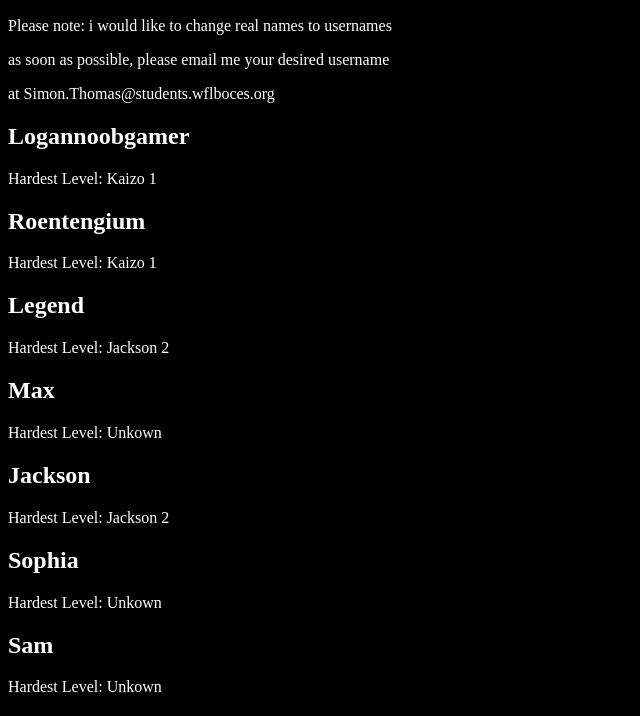
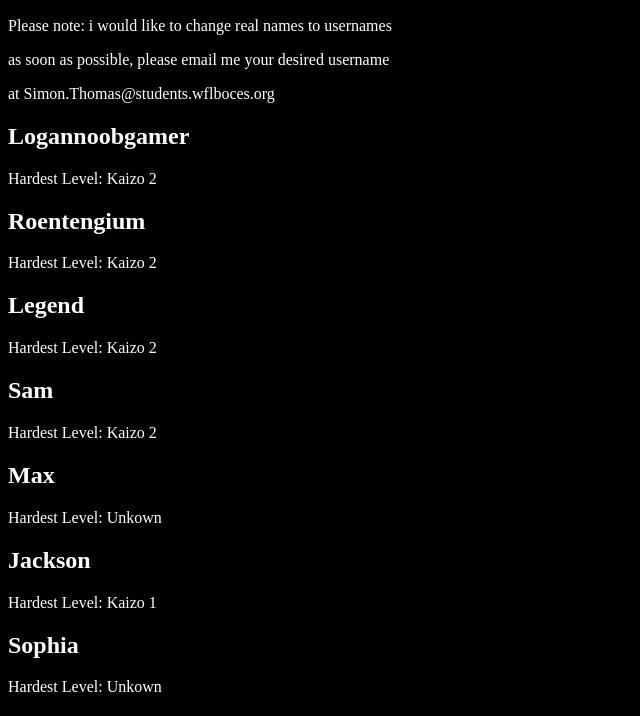
Before and after one commit to PTECHtrack/ptechtrack.github.io, a plain HTML site: page players/index.html in a window 1280 px wide. Shown: the part 110-826 px from the top of the page, without its empty margins (0-640 px from the left). Drawn offline with Linux system fonts and the light colour scheme.

Commit message:
Update index.html

```diff
--- a/players/index.html
+++ b/players/index.html
@@ -20,24 +20,24 @@ color: white;
 <h2> </h2>
 <h2> </h2>
 <h2>Logannoobgamer</h2>
-<p>Hardest Level: Kaizo 1</p>
+<p>Hardest Level: Kaizo 2</p>
 <h2> </h2>
 <h2>Roentengium</h2>
-<p>Hardest Level: Kaizo 1</p>
+<p>Hardest Level: Kaizo 2</p>
 <h2> </h2>
 <h2>Legend</h2>
-<p>Hardest Level: Jackson 2</p>
+<p>Hardest Level: Kaizo 2</p>
 <h2> </h2>
+<h2>Sam</h2>
+<p>Hardest Level: Kaizo 2</p>
 <h2>Max</h2>
 <p>Hardest Level: Unkown</p>
 <h2> </h2>
 <h2>Jackson</h2>
-<p>Hardest Level: Jackson 2</p>
+<p>Hardest Level: Kaizo 1</p>
 <h2> </h2>
 <h2>Sophia</h2>
 <p>Hardest Level: Unkown</p>
 <h2> </h2>
-<h2>Sam</h2>
-<p>Hardest Level: Unkown</p>
 </body>
 </html>
```
